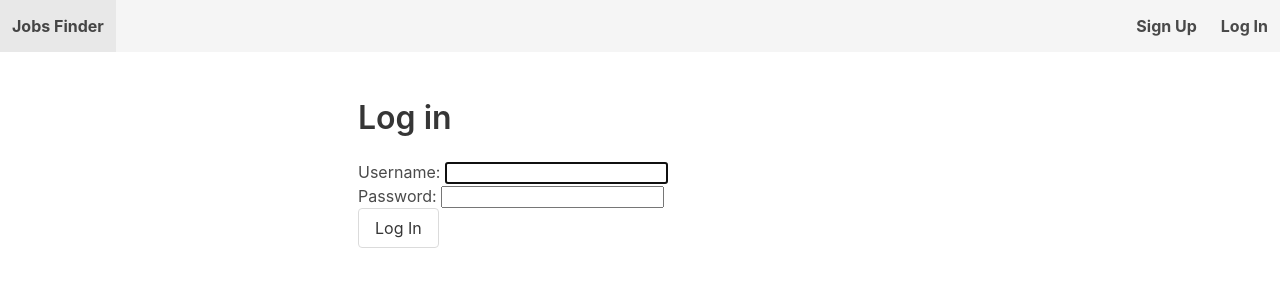
After one commit to MohamedAbdelmagid/jobs-finder, a Django app: page /login in a window 1280 px wide. The commit adds this page. Shown: the top 300 px of the page. Run offline with Django 3.2, Linux system fonts and the light colour scheme.

Commit message:
Implement Login

```diff
--- a/apps/core/urls.py
+++ b/apps/core/urls.py
@@ -8,4 +8,5 @@ urlpatterns = [
     path('', views.index, name='index'),
     path('signup', views.signup, name='signup'),
     path('logout', dj_views.LogoutView.as_view(), name='logout'),
+    path('login', dj_views.LoginView.as_view(template_name='core/login.html'), name='login'),
 ]
--- a/config/settings.py
+++ b/config/settings.py
@@ -34,6 +34,8 @@ DEBUG = os.getenv('DEBUG')
 ALLOWED_HOSTS = []
 
 LOGOUT_REDIRECT_URL = 'index'
+LOGIN_REDIRECT_URL = 'index'
+LOGIN_URL = 'login'
 
 # Application definition
 
--- /dev/null
+++ b/templates/core/login.html
@@ -0,0 +1,17 @@
+{% extends 'base.html' %}
+{% block content %}
+  <div class="columns">
+    <div class="column is-6 is-offset-3">
+      <h1 class="title">Log in</h1>
+      <form action="." method="POST">
+        {% csrf_token %}
+        {{ form.as_p }}
+        <div class="field">
+          <div class="control">
+            <button class="button">Log In </button>
+          </div>
+        </div>
+      </form>
+    </div>
+  </div>
+{% endblock %}
--- a/templates/partials/_navbar.html
+++ b/templates/partials/_navbar.html
@@ -11,6 +11,7 @@
       <a href="{% url 'logout' %}" class="navbar-item"><strong>Log Out</strong></a>
       {% else %}
       <a href="{% url 'signup' %}" class="navbar-item"><strong>Sign Up</strong></a>
+      <a href="{% url 'login' %}" class="navbar-item"><strong>Log In</strong></a>
       {% endif %}
     </div>
   </div>
```
